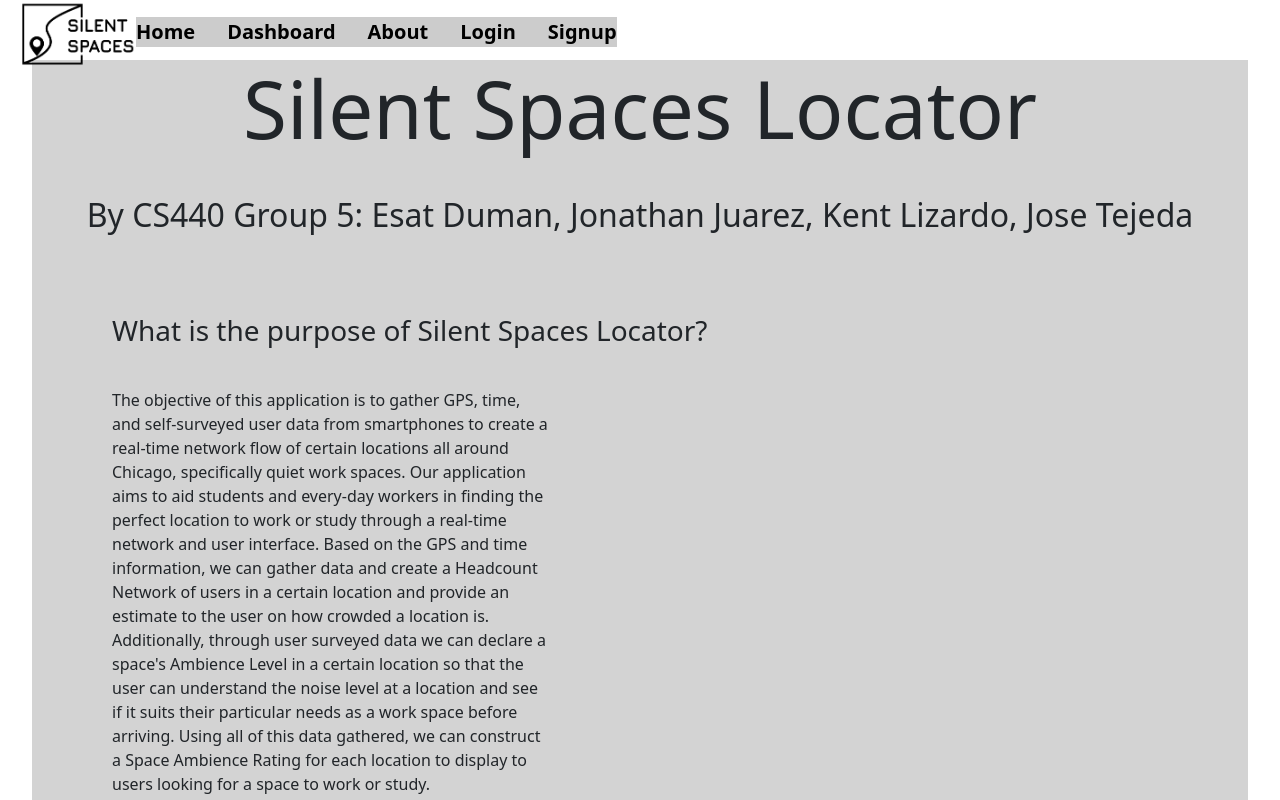
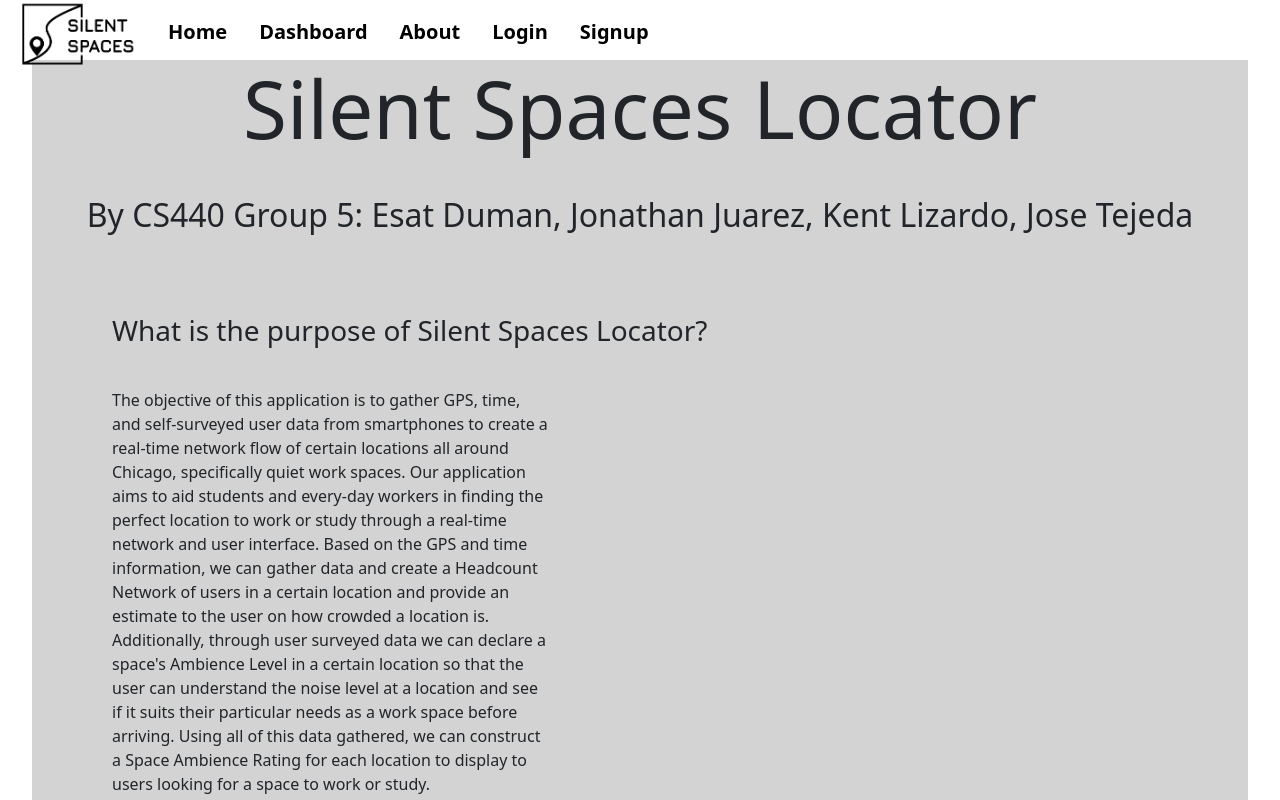
Before and after one commit to Esatduman/Silent-Spaces, a React (Vite) app in the folder Coding Project/silent-spaces/: page / in a window 1280 px wide. Shown: the top 800 px of the page. Built offline with nearby package versions, Linux system fonts and the light colour scheme; no server answers.

Commit message:
Header changes

```diff
--- a/Coding Project/silent-spaces/src/App.css
+++ b/Coding Project/silent-spaces/src/App.css
@@ -13,10 +13,13 @@ header {
     margin: 0 1rem;
 }
 
-
 header > button {
     margin-left: auto;
     margin-right: 40px; /* button needed a gap */
+}
+
+header > nav {
+    padding: 0rem 2rem;
 }
 
 header > nav > ul {
@@ -25,7 +28,6 @@ header > nav > ul {
     list-style: none;
     gap: 2rem;
     padding: 0;
-    background: #ccc;
 }
 
 /* .header > nav > ul > li > a {
@@ -60,7 +62,7 @@ header > nav > ul > li > a:hover::after {
 }
 
 .auth-btn {
-  background-color: #ff0000;
+  background-color: #c45050;
   border: none;
   font-weight: bold;
   border-radius: 10px;
@@ -70,7 +72,6 @@ header > nav > ul > li > a:hover::after {
   text-decoration: none;
   display: inline-block;
   font-size: 16px;
-
 }
 
 .space-list {
```
